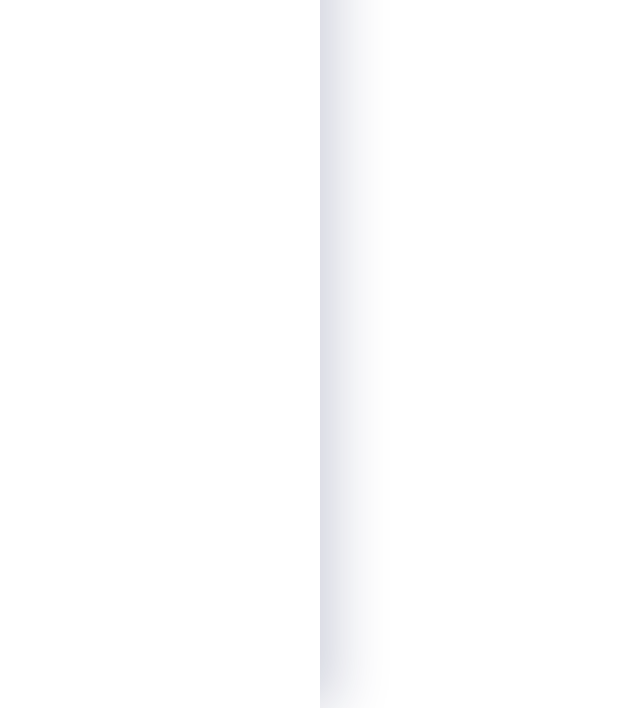
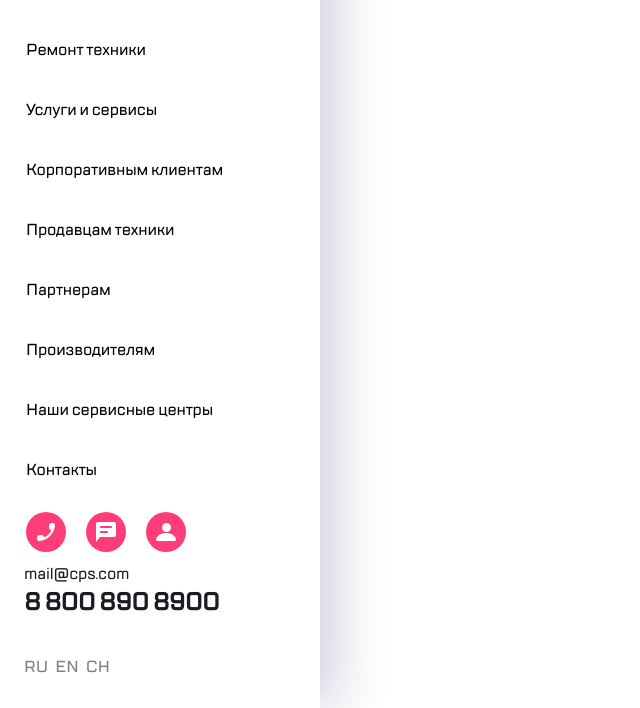
Before and after one commit to xBlood37/kata-tasks-html-css-1.4, a plain HTML site: page popup-menu.html in a window 1280 px wide. Shown: the part 92-800 px from the top of the page, without its empty margins (0-640 px from the left). Drawn offline with Linux system fonts and the light colour scheme.

Commit message:
burger menu done

```diff
--- a/css/style.css
+++ b/css/style.css
@@ -35,6 +35,13 @@ button {
   border: none;
   font: inherit;
   background-color: rgba(28, 28, 28, 0);
+}
+
+a:active, /* активная/посещенная ссылка */
+a:hover,  /* при наведении */
+a {
+  text-decoration: none;
+  color: #666;
 }
 
 .button {
@@ -78,6 +85,9 @@ button {
 .link--margin {
   margin-right: auto;
 }
+.link--color {
+  color: #1b1c21;
+}
 
 .button--margin {
   margin-right: 16px;
@@ -118,35 +128,52 @@ button {
 .nav__link--hover-departure {
   transition: 0.3s ease-in-out;
 }
+.nav-margin {
+  margin-bottom: auto;
+}
 
-/* .email {
+.email {
   font-size: 16px;
   line-height: 24px;
+
   letter-spacing: -0.2px;
+
+  color: #1b1c21;
 }
+
+.margin {
+  margin-left: 24px;
+}
+
 .number {
   font-size: 24px;
   line-height: 32px;
   letter-spacing: -0.6px;
   font-weight: 600;
-} */
+}
 
-/* .languages {
+.languages {
   display: flex;
   gap: 7px;
   flex-direction: row;
   flex-wrap: nowrap;
-} */
-/* .button {
+}
+.languages__button {
   opacity: 0.5;
 }
-.button:hover {
+.languages__button:hover {
   margin-right: 20px;
   opacity: 1;
 }
-.button {
+.languages__button {
   transition: 0.5s ease-in-out;
-} */
+}
+.languages--margin-top {
+  margin-top: 40px;
+}
+.languages--margin-bottom {
+  margin-bottom: 32px;
+}
 /* burger menu */
 
 /* main */
--- a/popup-menu.html
+++ b/popup-menu.html
@@ -10,10 +10,73 @@
     <title>CPS ремонт</title>
   </head>
   <body>
-    <!-- popup window -->
+    <!-- burger menu -->
     <aside class="burger">
-      <header class="header"></header>
+      <div class="header-menu header-menu--margin">
+        <button class="button">
+          <img src="./img/close.svg" alt="" />
+        </button>
+        <a class="link link--margin" href="#">
+          <img src="./img/group.svg" alt="group" />
+        </a>
+        <button class="button">
+          <img src="./img/search.svg" alt="" />
+        </button>
+      </div>
+      <nav class="nav nav-margin">
+        <ul class="nav__list nav__list--flex">
+          <li class="nav__item">
+            <a class="nav__link nav__link--hover-departure nav__link--decoration" href="#">Ремонт техники</a>
+          </li>
+          <li class="nav__item">
+            <a class="nav__link nav__link--hover-departure nav__link--decoration" href="#">Услуги и сервисы</a>
+          </li>
+          <li class="nav__item">
+            <a class="nav__link nav__link--hover-departure nav__link--decoration" href="#">Корпоративным клиентам</a>
+          </li>
+          <li class="nav__item">
+            <a class="nav__link nav__link--hover-departure nav__link--decoration" href="#">Продавцам техники</a>
+          </li>
+          <li class="nav__item">
+            <a class="nav__link nav__link--hover-departure nav__link--decoration" href="#">Партнерам</a>
+          </li>
+          <li class="nav__item">
+            <a class="nav__link nav__link--hover-departure nav__link--decoration" href="#">Производителям</a>
+          </li>
+          <li class="nav__item">
+            <a class="nav__link nav__link--hover-departure nav__link--decoration" href="#">Наши сервисные центры</a>
+          </li>
+          <li class="nav__item">
+            <a class="nav__link nav__link--hover-departure nav__link--decoration" href="#">Контакты</a>
+          </li>
+        </ul>
+      </nav>
+      <nav class="nav">
+        <ul class="nav__list">
+          <li class="nav__item">
+            <button class="button"><img src="./img/call.svg" alt="" /></button>
+          </li>
+          <li class="nav__item">
+            <button class="button"><img src="./img/chat.svg" alt="" /></button>
+          </li>
+          <li class="nav__item">
+            <button class="button"><img src="./img/profile.svg" alt="" /></button>
+          </li>
+        </ul>
+      </nav>
+      <a class="link link--color" href="mailto:mail@cps.com">
+        <span class="email margin">mail@cps.com</span>
+      </a>
+      <a class="link link--color" href="tel:8 800 890 8900">
+        <span class="number margin">8 800 890 8900</span>
+      </a>
+      <div class="languages languages--margin-top languages--margin-bottom margin">
+        <button class="languages__button">RU</button>
+        <button class="languages__button">EN</button>
+        <button class="languages__button">CH</button>
+      </div>
     </aside>
+    <!-- burger menu -->
     <script src="index.js" defer></script>
   </body>
 </html>
```
Also changed, not shown: index.html (+0 -43 lines).
